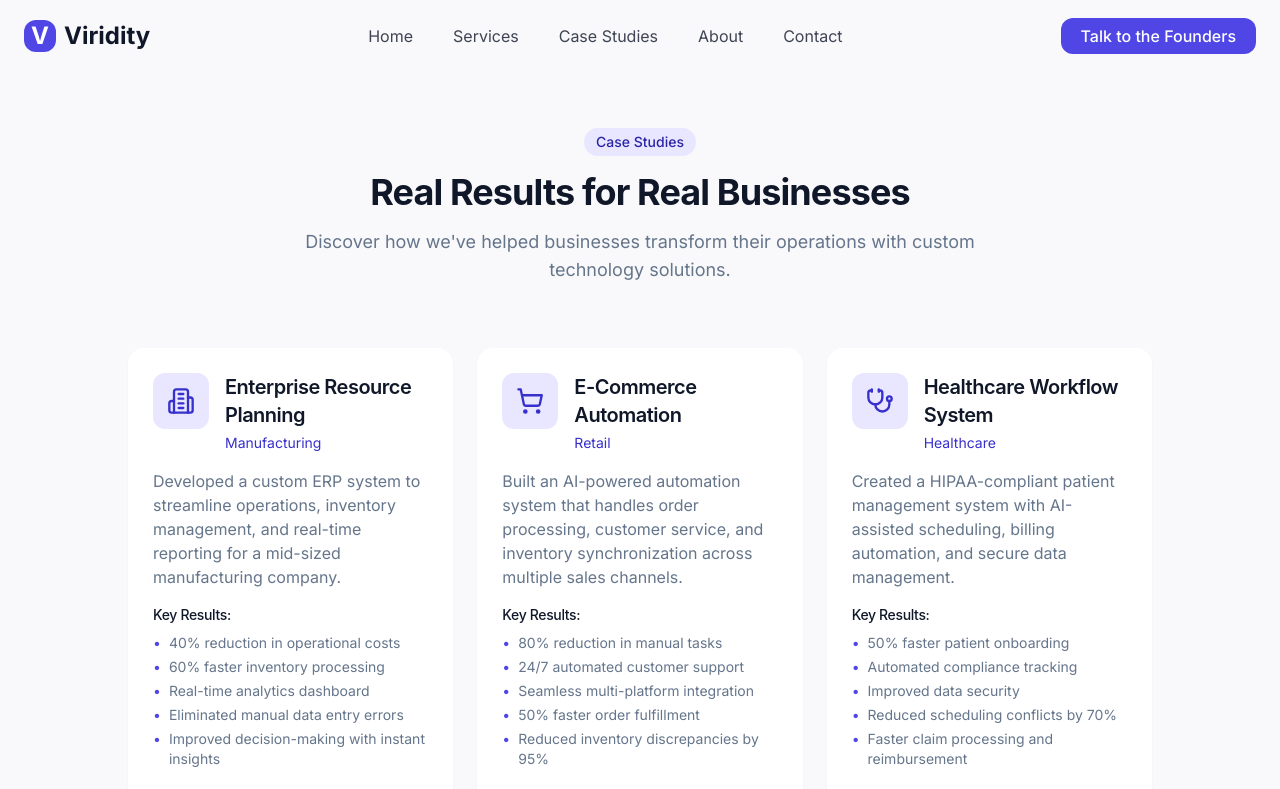
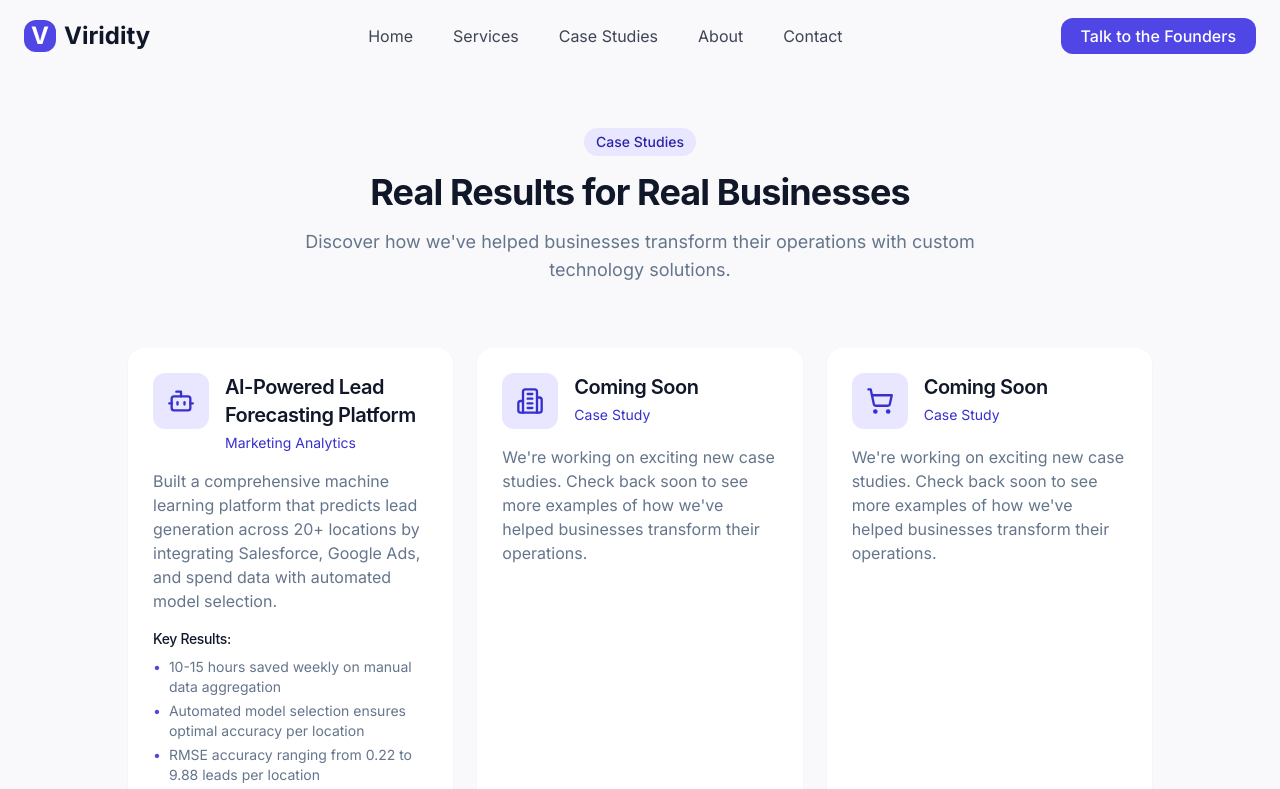
Before and after one commit to ViridityTech/viridity-site, a React (Vite) app: page /case-studies in a window 1280 px wide. Shown: the top 789 px of the page. Built offline with nearby package versions, Linux system fonts and the light colour scheme.

Commit message:
case study

```diff
--- a/src/components/CaseStudies.tsx
+++ b/src/components/CaseStudies.tsx
@@ -2,7 +2,7 @@
 import React, { useRef } from 'react';
 import { motion, useInView } from 'framer-motion';
 import { Link, useLocation } from 'react-router-dom';
-import { ArrowRight, Building2, ShoppingCart, Stethoscope } from 'lucide-react';
+import { ArrowRight, Building2, ShoppingCart, Stethoscope, Bot } from 'lucide-react';
 import { caseStudies } from '@/data/caseStudies';
 
 interface CaseStudyCardProps {
@@ -79,7 +79,8 @@ const CaseStudies = () => {
   const iconMap: Record<string, React.ReactNode> = {
     Building2: <Building2 size={28} />,
     ShoppingCart: <ShoppingCart size={28} />,
-    Stethoscope: <Stethoscope size={28} />
+    Stethoscope: <Stethoscope size={28} />,
+    Bot: <Bot size={28} />
   };
 
   return (
--- a/src/data/caseStudies.ts
+++ b/src/data/caseStudies.ts
@@ -21,76 +21,58 @@ export interface CaseStudy {
 
 export const caseStudies: CaseStudy[] = [
   {
-    slug: "enterprise-resource-planning",
-    title: "Enterprise Resource Planning",
-    industry: "Manufacturing",
-    icon: "Building2",
-    shortDescription: "Developed a custom ERP system to streamline operations, inventory management, and real-time reporting for a mid-sized manufacturing company.",
-    fullDescription: "A mid-sized manufacturing company was struggling with disconnected systems, manual data entry, and lack of real-time visibility into their operations. They needed a unified solution that could handle everything from inventory management to production planning and financial reporting.",
-    challenge: "The client was using multiple disconnected systems including spreadsheets, legacy software, and manual processes. This led to data inconsistencies, delayed reporting, and inefficient operations. They needed a comprehensive ERP solution that could integrate all aspects of their business.",
-    solution: "We developed a custom ERP system built with modern web technologies that integrated inventory management, production planning, sales, purchasing, and financial reporting into a single platform. The system features real-time dashboards, automated workflows, and mobile accessibility for on-the-go management.",
+    slug: "ai-powered-lead-forecasting",
+    title: "AI-Powered Lead Forecasting Platform",
+    industry: "Marketing Analytics",
+    icon: "Bot",
+    shortDescription: "Built a comprehensive machine learning platform that predicts lead generation across 20+ locations by integrating Salesforce, Google Ads, and spend data with automated model selection.",
+    fullDescription: "A multi-location business needed accurate lead forecasting to optimize marketing budget allocation across markets. They struggled with manual forecasting processes, disconnected data sources, and lacked visibility into what drives lead generation in different locations.",
+    challenge: "The business was manually aggregating data from Salesforce, Google Ads, and spreadsheets, spending 10-15 hours weekly on forecasting. They had no unified view of lead performance, inaccurate predictions leading to poor budget decisions, and no way to identify which factors drive leads in different markets.",
+    solution: "We developed an AI-powered forecasting platform that automatically integrates data from Salesforce, Google Ads, and Google Sheets. The system uses advanced feature engineering (30+ predictive features) and automatically selects the best-performing machine learning model (Random Forest or Gradient Boosting) for each location. A Streamlit dashboard provides interactive forecasting, feature importance analysis, and real-time visualization.",
     results: [
-      "40% reduction in operational costs",
-      "60% faster inventory processing",
-      "Real-time analytics dashboard",
-      "Eliminated manual data entry errors",
-      "Improved decision-making with instant insights"
+      "10-15 hours saved weekly on manual data aggregation",
+      "Automated model selection ensures optimal accuracy per location",
+      "RMSE accuracy ranging from 0.22 to 9.88 leads per location",
+      "Data-driven budget allocation with ROI visibility",
+      "Scalable to 20+ locations with automated processes"
     ],
-    technologies: ["React", "Node.js", "PostgreSQL", "REST APIs"],
+    technologies: ["Python", "Machine Learning", "Scikit-learn", "Streamlit", "Salesforce API", "Google Ads API"],
     testimonial: {
-      quote: "The ERP system transformed how we operate. We now have complete visibility into our operations and can make data-driven decisions instantly.",
-      author: "John Smith",
-      role: "Operations Director",
-      company: "Manufacturing Co."
+      quote: "The platform transformed our forecasting process. We now have accurate, data-driven predictions that guide our marketing spend allocation across all locations.",
+      author: "Marketing Director",
+      role: "Marketing Director",
+      company: "Multi-Location Business"
     }
   },
   {
-    slug: "e-commerce-automation",
-    title: "E-Commerce Automation",
-    industry: "Retail",
-    icon: "ShoppingCart",
-    shortDescription: "Built an AI-powered automation system that handles order processing, customer service, and inventory synchronization across multiple sales channels.",
-    fullDescription: "A growing e-commerce retailer was overwhelmed by manual order processing, customer inquiries, and inventory management across multiple platforms including their website, Amazon, eBay, and Shopify. They needed intelligent automation to scale their operations.",
-    challenge: "The business was spending 8+ hours daily on repetitive tasks like order processing, inventory updates, and customer service responses. As they grew, this became unsustainable and was limiting their ability to scale.",
-    solution: "We created an AI-powered automation platform that integrates with all their sales channels. The system automatically processes orders, syncs inventory in real-time, handles customer inquiries with AI chatbots, and provides predictive analytics for inventory management.",
+    slug: "coming-soon-1",
+    title: "Coming Soon",
+    industry: "Case Study",
+    icon: "Building2",
+    shortDescription: "We're working on exciting new case studies. Check back soon to see more examples of how we've helped businesses transform their operations.",
+    fullDescription: "We're continuously working on innovative solutions for our clients. New case studies will be added here soon showcasing our latest projects and successes.",
+    challenge: "Stay tuned for detailed case studies of our recent work.",
+    solution: "We're preparing comprehensive case studies that demonstrate our capabilities across various industries and use cases.",
     results: [
-      "80% reduction in manual tasks",
-      "24/7 automated customer support",
-      "Seamless multi-platform integration",
-      "50% faster order fulfillment",
-      "Reduced inventory discrepancies by 95%"
+      "More case studies coming soon",
+      "Stay tuned for updates"
     ],
-    technologies: ["Python", "AI/ML", "API Integrations", "Cloud Infrastructure"],
-    testimonial: {
-      quote: "This automation system freed up our team to focus on growth and strategy. We've scaled 3x without adding staff.",
-      author: "Sarah Johnson",
-      role: "Founder & CEO",
-      company: "Retail Brand"
-    }
+    technologies: []
   },
   {
-    slug: "healthcare-workflow-system",
-    title: "Healthcare Workflow System",
-    industry: "Healthcare",
-    icon: "Stethoscope",
-    shortDescription: "Created a HIPAA-compliant patient management system with AI-assisted scheduling, billing automation, and secure data management.",
-    fullDescription: "A healthcare practice needed to modernize their patient management while maintaining strict HIPAA compliance. They required a system that could handle patient scheduling, medical records, billing, and secure communication while improving efficiency.",
-    challenge: "The practice was using outdated software that didn't integrate well, leading to double data entry, scheduling conflicts, and compliance concerns. They needed a modern, secure solution that could streamline operations while meeting strict healthcare regulations.",
-    solution: "We developed a HIPAA-compliant patient management system with AI-powered scheduling optimization, automated billing workflows, secure patient portals, and comprehensive audit trails. The system includes role-based access controls and end-to-end encryption.",
+    slug: "coming-soon-2",
+    title: "Coming Soon",
+    industry: "Case Study",
+    icon: "ShoppingCart",
+    shortDescription: "We're working on exciting new case studies. Check back soon to see more examples of how we've helped businesses transform their operations.",
+    fullDescription: "We're continuously working on innovative solutions for our clients. New case studies will be added here soon showcasing our latest projects and successes.",
+    challenge: "Stay tuned for detailed case studies of our recent work.",
+    solution: "We're preparing comprehensive case studies that demonstrate our capabilities across various industries and use cases.",
     results: [
-      "50% faster patient onboarding",
-      "Automated compliance tracking",
-      "Improved data security",
-      "Reduced scheduling conflicts by 70%",
-      "Faster claim processing and reimbursement"
+      "More case studies coming soon",
+      "Stay tuned for updates"
     ],
-    technologies: ["React", "HIPAA Compliance", "Encryption", "Cloud Security"],
-    testimonial: {
-      quote: "The system has revolutionized our practice. We're more efficient, compliant, and our patients love the modern experience.",
-      author: "Dr. Michael Chen",
-      role: "Medical Director",
-      company: "Healthcare Practice"
-    }
+    technologies: []
   }
 ];
 
--- a/src/pages/CaseStudyDetail.tsx
+++ b/src/pages/CaseStudyDetail.tsx
@@ -2,14 +2,15 @@
 import React, { useEffect } from 'react';
 import { useParams, Link } from 'react-router-dom';
 import { motion } from 'framer-motion';
-import { ArrowLeft, CheckCircle2, Building2, ShoppingCart, Stethoscope } from 'lucide-react';
+import { ArrowLeft, CheckCircle2, Building2, ShoppingCart, Stethoscope, Bot } from 'lucide-react';
 import Layout from '@/components/Layout';
 import { getCaseStudyBySlug } from '@/data/caseStudies';
 
 const iconMap: Record<string, React.ReactNode> = {
   Building2: <Building2 size={32} />,
   ShoppingCart: <ShoppingCart size={32} />,
-  Stethoscope: <Stethoscope size={32} />
+  Stethoscope: <Stethoscope size={32} />,
+  Bot: <Bot size={32} />
 };
 
 const CaseStudyDetail = () => {
```
